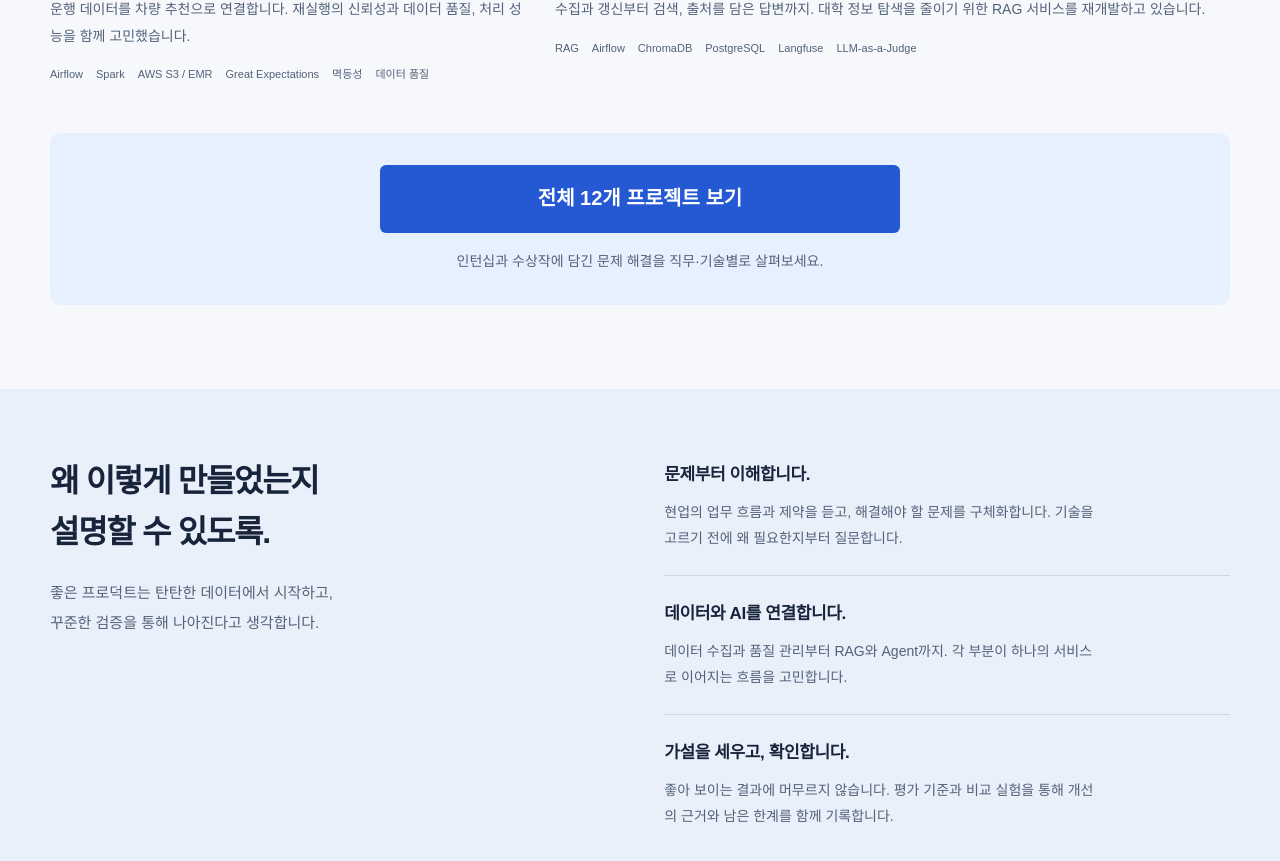
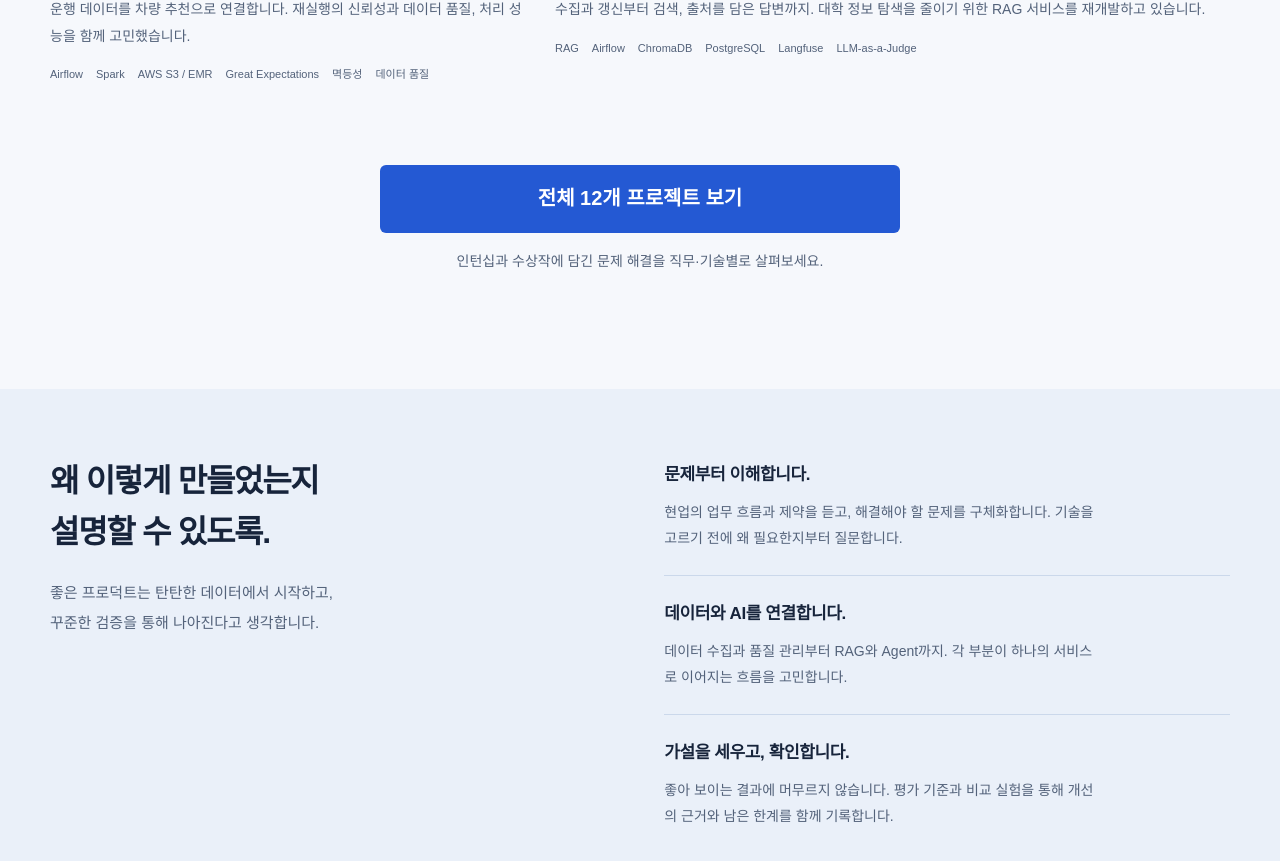
Before and after one commit to kingrangE/portfolio, a Next.js app in the folder sites/kilwon-portfolio/: page / in a window 1280 px wide. Shown: the part 1912-2773 px from the top of the page. Built offline with nearby package versions, Linux system fonts and the light colour scheme; a web font is replaced by a local one.

Commit message:
Remove background around the all-projects button

```diff
--- a/sites/kilwon-portfolio/app/globals.css
+++ b/sites/kilwon-portfolio/app/globals.css
@@ -117,7 +117,7 @@ a:focus-visible, button:focus-visible, summary:focus-visible { outline: 3px soli
 .project-body p br { display: none; }
 .tag-row { display: flex; flex-wrap: wrap; gap: 6px 13px; }
 .tag-row span { font-size: 11px; color: var(--muted); }
-.all-work { margin-top: 48px; padding: 32px 24px; background: var(--mist); border-radius: 10px; text-align: center; }
+.all-work { margin-top: 48px; padding: 32px 24px; border-radius: 10px; text-align: center; }
 .all-work-button { width: min(100%, 520px); min-height: 68px; font-size: 20px; font-weight: 700; }
 .all-work p { margin: 16px 0 0; font-size: 14px; color: var(--muted); }
 .about-section { background: #eaf0f9; }
```
